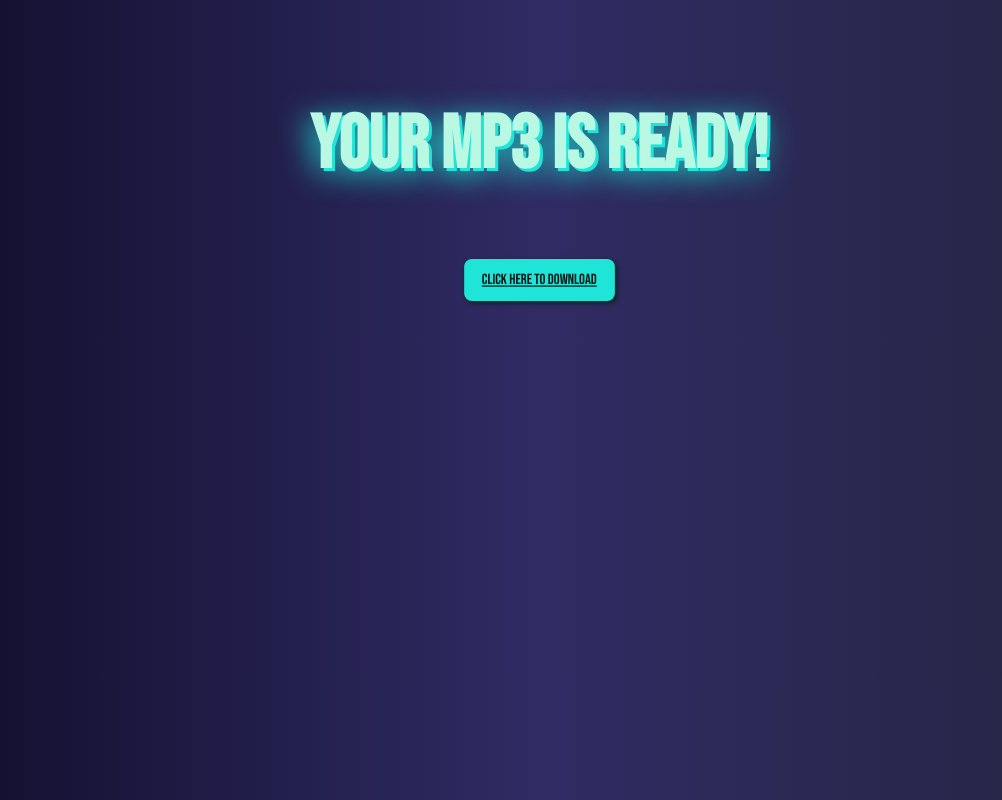
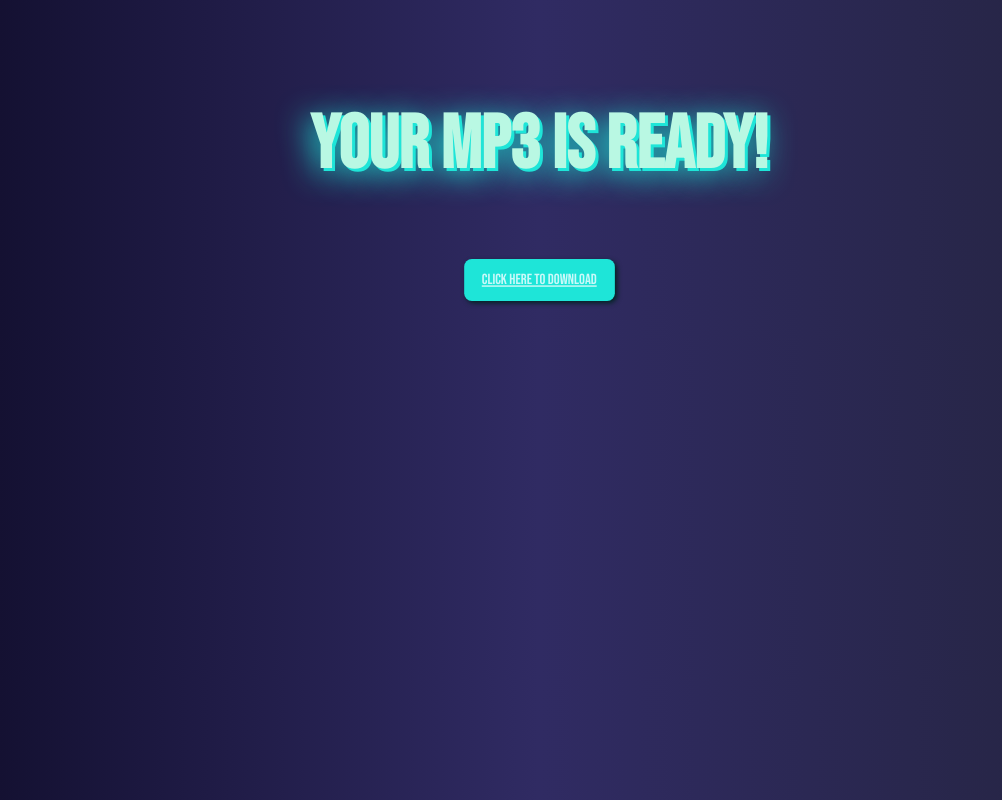
Before and after one commit to LRSORRENTI/YouTube-MP3-Converter, a website: page views/download.html in a window 1280 px wide. In both pictures the pointer is over the link "Click Here To Download". Shown: the whole page, without its empty margins (101-1103 px from the left). Drawn offline with Linux system fonts and the light colour scheme.

Commit message:
altered styling a bit to match index page, also added path back in for mp3-files wipe

```diff
--- a/public/css/main.css
+++ b/public/css/main.css
@@ -280,11 +280,11 @@ button:hover {
 
 #download-link {
   text-decoration: none;
-  color: rgb(221, 221, 221);
+  color: rgb(0, 0, 0);
 }
 
 #download-link:hover {
-  color: rgb(3, 25, 25);
+  color: rgb(202, 249, 249);
 }
 
 #download-btn {
@@ -296,5 +296,5 @@ button:hover {
 
 #download-btn:hover {
   text-decoration: underline;
-  color: rgb(0, 0, 0);
+  color: rgb(255, 255, 255);
 }
--- a/routes/convert.js
+++ b/routes/convert.js
@@ -33,6 +33,7 @@ const ytdl = require('ytdl-core');
 const ffmpegInstaller = require('@ffmpeg-installer/ffmpeg');
 const ffmpeg = require('fluent-ffmpeg');
 const fs = require('fs');
+const path = require('path')
 ffmpeg.setFfmpegPath(ffmpegInstaller.path);
 
 router.post('/', async (req, res) => {
```
